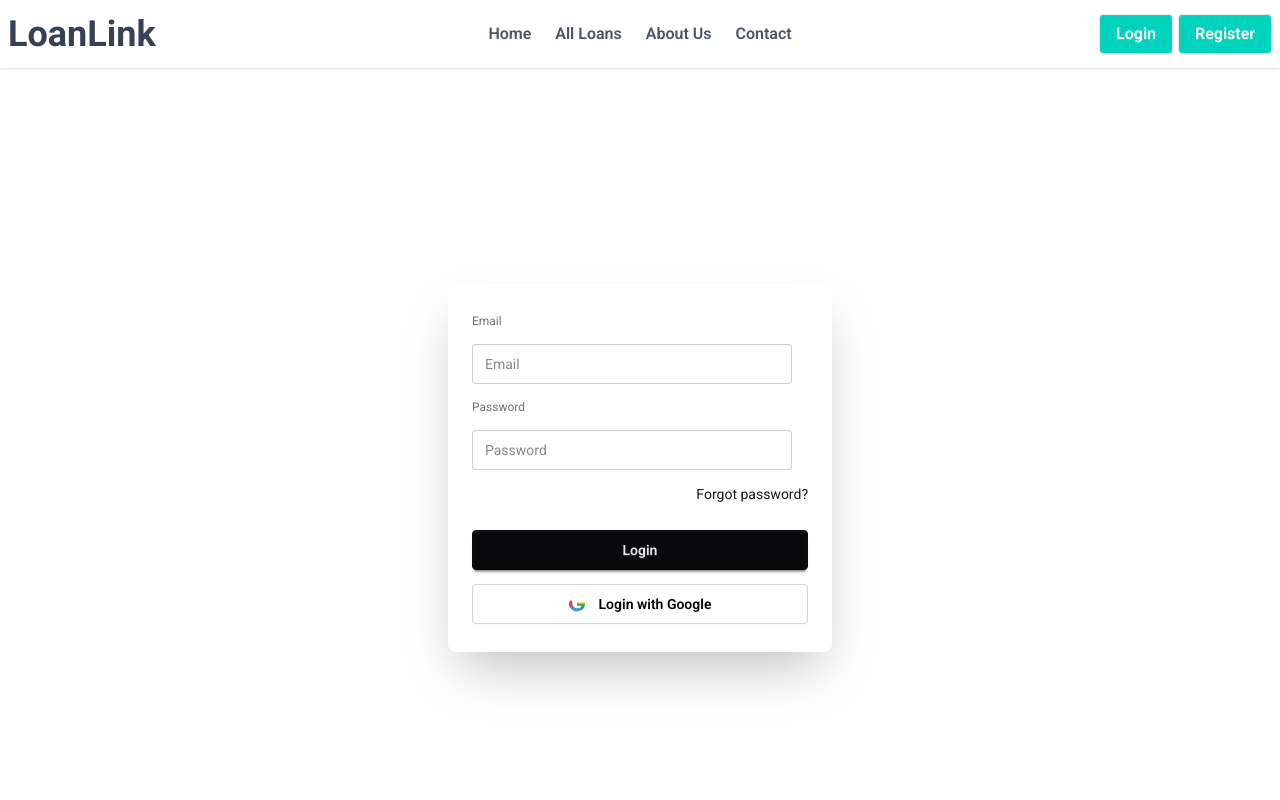
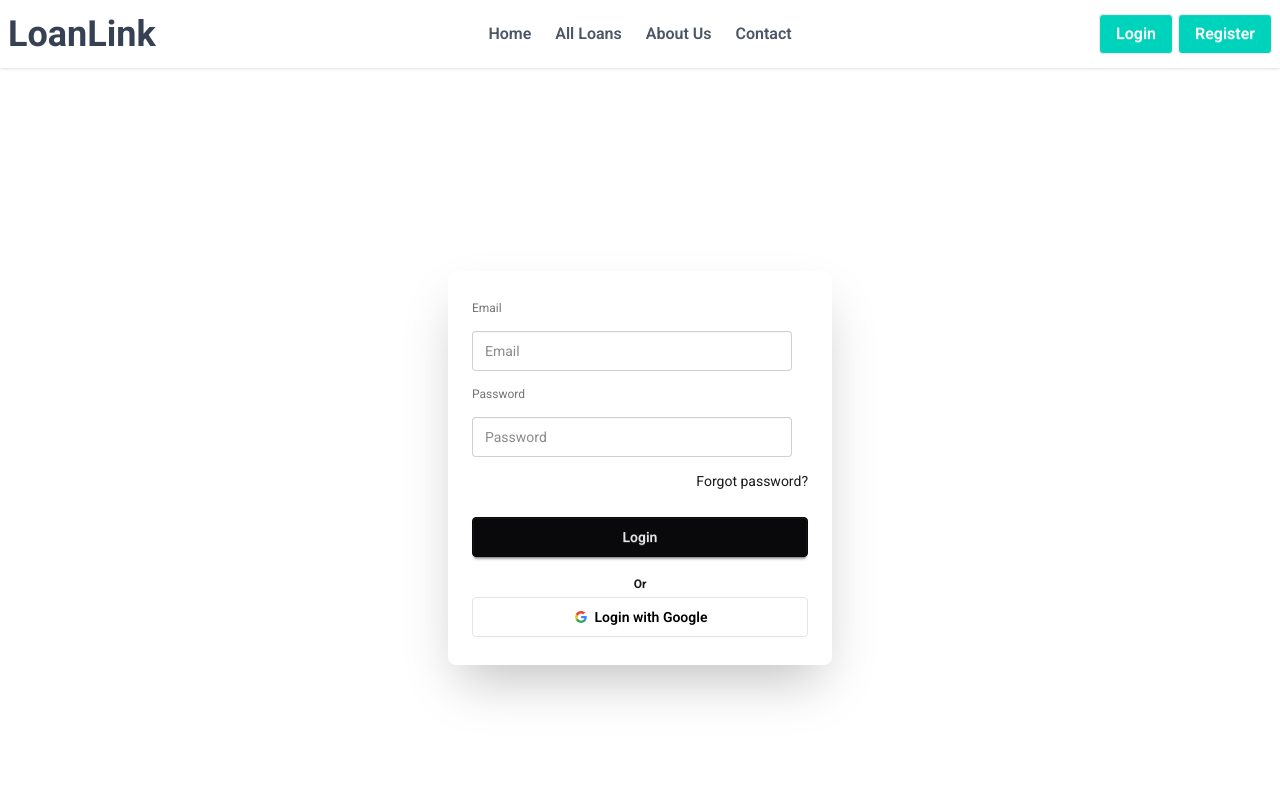
Before and after one commit to sumon10c/Microloan-client-site, a React (Vite) app: page /login in a window 1280 px wide. Shown: the top 800 px of the page. Built offline with nearby package versions, Linux system fonts and the light colour scheme; no server answers.

Commit message:
add log out function

```diff
--- a/src/Context/AuthProvider.jsx
+++ b/src/Context/AuthProvider.jsx
@@ -1,33 +1,60 @@
-import React from "react";
+import React, { useEffect, useState } from "react";
 import { AuthContex } from "./AuthContex";
 import {
   createUserWithEmailAndPassword,
   GoogleAuthProvider,
+  onAuthStateChanged,
   signInWithEmailAndPassword,
   signInWithPopup,
+  signOut,
 } from "firebase/auth";
 import { auth } from "../firebase/firebase.init";
 
 const AuthProvider = ({ children }) => {
   const googleProvider = new GoogleAuthProvider();
 
+  const [user,setUser]= useState(null)
+  const [loading,setLoading]=useState(true)
+
 
   const registerUser = (email, password) => {
+    setLoading(true);
     return createUserWithEmailAndPassword(auth, email, password);
+
   };
 
   const signInUser = (email, password) => {
+    setLoading(true);
     return signInWithEmailAndPassword(auth, email, password);
   };
 
   const googleSignIn = () => {
+    setLoading(true);
     return signInWithPopup(auth, googleProvider);
   };
 
+  const logOut = ()=>{
+    setLoading(true)
+    return signOut(auth)
+  }
+
+  useEffect(()=>{
+    const UnSubscribe = onAuthStateChanged(auth,(curentUser)=>{
+    setUser(curentUser)
+    setLoading(false)
+    })
+    return()=>{
+        UnSubscribe()
+    }
+  },[])
+
   const authInfo = {
+    user,
+    loading,
     registerUser,
     signInUser,
     googleSignIn,
+    logOut
   };
 
   return <AuthContex.Provider value={authInfo}>{children}</AuthContex.Provider>;
--- /dev/null
+++ b/src/Context/Hook/SocialLogin/SocialLogin.jsx
@@ -0,0 +1,54 @@
+import React from "react";
+import usehook from "../usehook";
+
+const SocialLogin = () => {
+    const {googleSignIn}=usehook()
+    const handleGoogelSingIn =()=>{
+       googleSignIn()
+       .then(result=>{
+        console.log(result.user)
+       })
+       .catch(error=>{
+        console.log(error)
+       })
+    }
+  return (
+    <div className="text-center">
+      <p className="p-1 font-bold">Or</p>
+      <button
+      onClick={handleGoogelSingIn}
+      className="btn w-full bg-white text-black border-[#e5e5e5]">
+        <svg
+          aria-label="Google logo"
+          width="16"
+          height="16"
+          xmlns="http://www.w3.org/2000/svg"
+          viewBox="0 0 512 512"
+        >
+          <g>
+            <path d="m0 0H512V512H0" fill="#fff"></path>
+            <path
+              fill="#34a853"
+              d="M153 292c30 82 118 95 171 60h62v48A192 192 0 0190 341"
+            ></path>
+            <path
+              fill="#4285f4"
+              d="m386 400a140 175 0 0053-179H260v74h102q-7 37-38 57"
+            ></path>
+            <path
+              fill="#fbbc02"
+              d="m90 341a208 200 0 010-171l63 49q-12 37 0 73"
+            ></path>
+            <path
+              fill="#ea4335"
+              d="m153 219c22-69 116-109 179-50l55-54c-78-75-230-72-297 55"
+            ></path>
+          </g>
+        </svg>
+        Login with Google
+      </button>
+    </div>
+  );
+};
+
+export default SocialLogin;
--- a/src/page/Navbar/Firebase/Login.jsx
+++ b/src/page/Navbar/Firebase/Login.jsx
@@ -1,9 +1,10 @@
 import React from "react";
 import { useForm } from "react-hook-form";
 import usehook from "../../../Context/Hook/usehook";
+import SocialLogin from "../../../Context/Hook/SocialLogin/SocialLogin";
 
 const Login = () => {
-  const { signInUser, googleSignIn } = usehook();
+  const { signInUser} = usehook();
   const { register, handleSubmit } = useForm();
 
   // Email & Password Login
@@ -17,16 +18,7 @@ const Login = () => {
       });
   };
 
-  // Google Login
-  const handleGoogleLogin = () => {
-    googleSignIn()
-      .then((result) => {
-        console.log(" Google Login Success:", result.user);
-      })
-      .catch((error) => {
-        console.log(" Google Login Error:", error.code, error.message);
-      });
-  };
+
 
   return (
     <div className="min-h-screen flex items-center justify-center">
@@ -57,35 +49,8 @@ const Login = () => {
               Login
             </button>
 
-            {/* Google Login */}
-            <button
-              type="button"
-              onClick={handleGoogleLogin}
-              className="btn bg-white text-black border border-gray-300"
-            >
-              <svg
-                aria-label="Google logo"
-                width="16"
-                height="16"
-                viewBox="0 0 512 512"
-                className="mr-2"
-              >
-                <path
-                  fill="#EA4335"
-                  d="M113 309l-18 67-65 1C11 341 0 299 0 256c0-42 11-81 30-115l58 11 26 60c-6 18-9 37-9 44 0 8 3 27 9 44z"
-                />
-                <path
-                  fill="#34A853"
-                  d="M512 256c0 18-3 36-7 52-16 65-60 119-121 149l-59-48c36-21 61-56 69-101H256v-52h256z"
-                />
-                <path
-                  fill="#4A90E2"
-                  d="M384 457c-35 22-77 35-128 35-97 0-180-55-223-135l83-68c22 60 80 103 140 103 25 0 49-6 69-16l59 81z"
-                />
-                <path fill="#FBBC05" d="M512 256H256v-52h256v52z" />
-              </svg>
-              Login with Google
-            </button>
+            <SocialLogin></SocialLogin>
+
           </fieldset>
         </form>
       </div>
--- a/src/page/Navbar/Firebase/Register.jsx
+++ b/src/page/Navbar/Firebase/Register.jsx
@@ -1,6 +1,7 @@
 import React from "react";
 import { useForm } from "react-hook-form";
 import usehook from "../../../Context/Hook/usehook";
+import SocialLogin from "../../../Context/Hook/SocialLogin/SocialLogin";
 
 const Register = () => {
   const { registerUser } = usehook();
@@ -103,7 +104,7 @@ const Register = () => {
                 Register
               </button>
             </form>
-
+            <SocialLogin></SocialLogin>
             <p className="text-center mt-4 text-sm">
               Already have an account?{" "}
               <a href="/login" className="link link-primary font-bold">
--- a/src/page/Navbar/Navbar.jsx
+++ b/src/page/Navbar/Navbar.jsx
@@ -1,8 +1,17 @@
 import React from "react";
 import { Link, NavLink } from "react-router";
 import Logo from '../../assets/logo.png'
+import usehook from "../../Context/Hook/usehook";
 
 const Navbar = () => {
+  const {user,logOut}=usehook()
+  const handleLogOut=()=>{
+    return logOut()
+    .then()
+    .catch(error=>{
+      console.log(error)
+    })
+  }
      const links = <>
      <li className="font-semibold text-gray-600 text-[16px] hover:text-blue-400"><NavLink to='/'>Home</NavLink></li>
      <li className="font-semibold text-gray-600 text-[16px] hover:text-blue-400"><NavLink to='/all-loans'>All Loans</NavLink></li>
@@ -45,8 +54,11 @@ const Navbar = () => {
         </ul>
       </div>
       <div className="navbar-end">
-        <button className="btn bg-primary hover:bg-blue-500 font-semibold text-[16px] text-white mr-[5px]"><Link to='/login'>Login</Link></button>
-        <button className="btn bg-primary hover:bg-blue-500 font-semibold text-[16px] text-white"><Link to='/register'>Register</Link></button>
+       {
+        user?(<button onClick={handleLogOut} className="btn bg-primary hover:bg-blue-500 font-semibold text-[16px] text-white">LogOut</button>)
+        :  (<><button className="btn bg-primary hover:bg-blue-500 font-semibold text-[16px] text-white mr-[5px]"><Link to='/login'>Login</Link></button>
+        <button className="btn bg-primary hover:bg-blue-500 font-semibold text-[16px] text-white"><Link to='/register'>Register</Link></button></>)
+       }
       </div>
     </div>
   );
```
